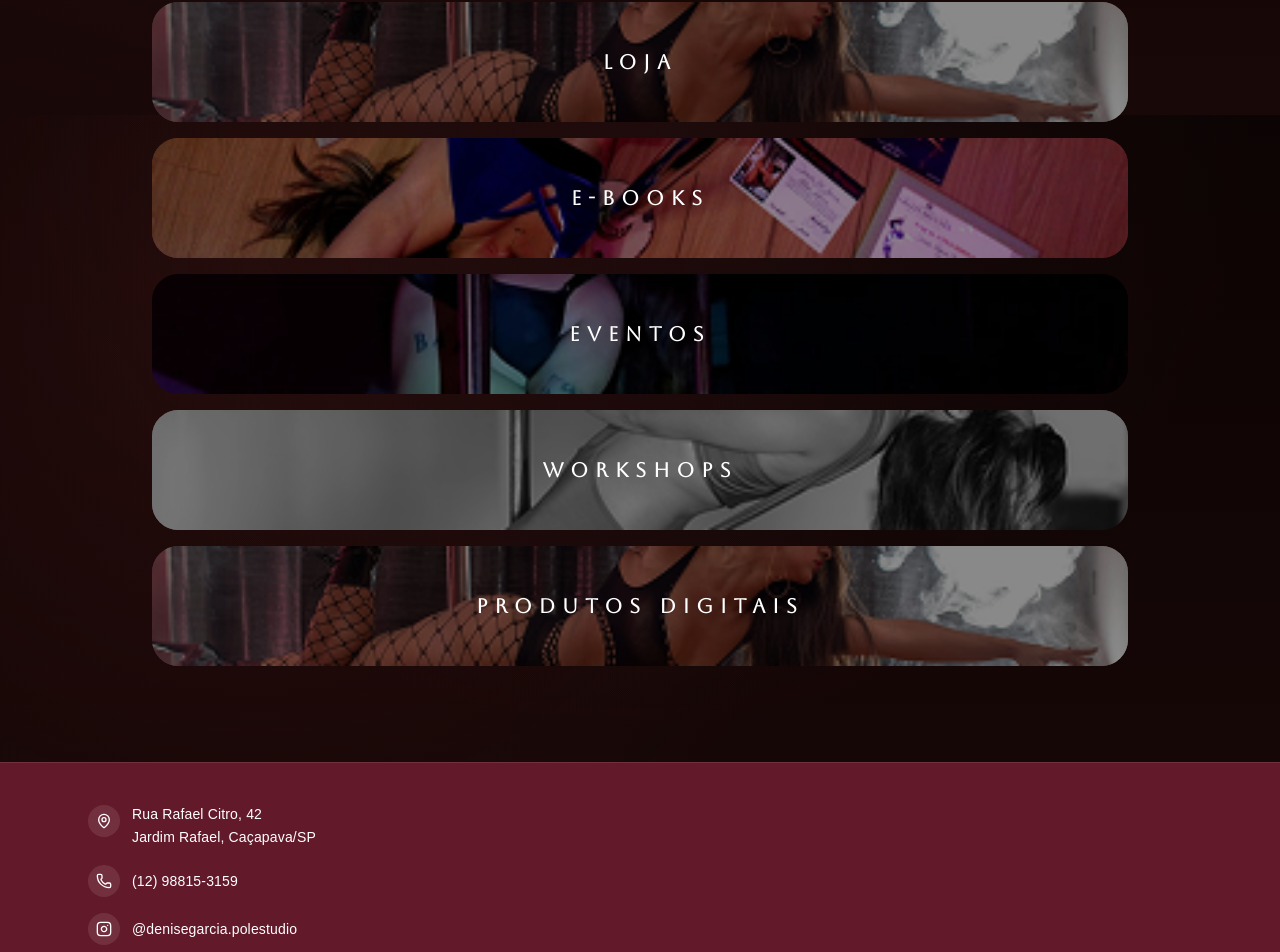
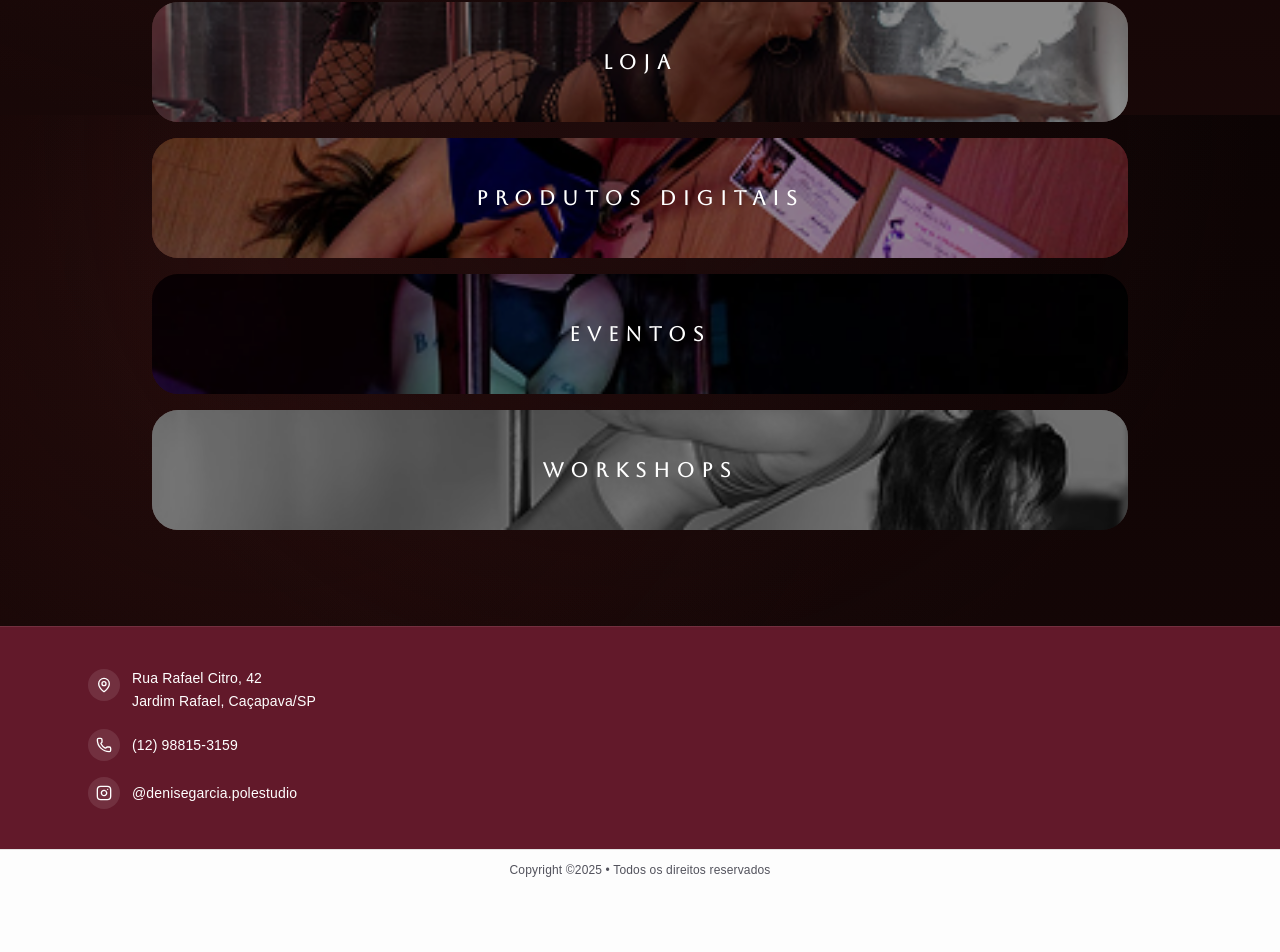
Before and after one commit to JulianoDotto/denise-polestudio, a Next.js app: page / in a window 1280 px wide. Shown: the part 1485-2437 px from the top of the page. After the commit the page ends 2375 px from the top, so only its background shows below. Built offline with nearby package versions, Linux system fonts and the light colour scheme; a web font is replaced by a local one.

Commit message:
remove unused paths

```diff
--- a/app/(admin)/admin/ebooks/[id]/edit/page.tsx
+++ /dev/null
@@ -1,9 +0,0 @@
-import { redirect } from 'next/navigation'
-
-export default function AdminEbooksEditRedirectPage({
-  params,
-}: {
-  params: { id: string }
-}) {
-  redirect(`/admin/produtos-digitais/${params.id}/edit`)
-}
--- a/app/(admin)/admin/ebooks/new/page.tsx
+++ /dev/null
@@ -1,5 +0,0 @@
-import { redirect } from 'next/navigation'
-
-export default function AdminEbooksNewRedirectPage() {
-  redirect('/admin/produtos-digitais/new')
-}
--- a/app/(admin)/admin/ebooks/page.tsx
+++ /dev/null
@@ -1,5 +0,0 @@
-import { redirect } from 'next/navigation'
-
-export default function AdminEbooksRedirectPage() {
-  redirect('/admin/produtos-digitais')
-}
--- a/app/ebooks/page.tsx
+++ /dev/null
@@ -1,5 +0,0 @@
-import { redirect } from 'next/navigation'
-
-export default function EbooksRedirectPage() {
-  redirect('/produtos-digitais')
-}
--- a/app/page.tsx
+++ b/app/page.tsx
@@ -7,14 +7,13 @@ import { TEXTS } from '@/hardcoded/texts'
 const helpLinks = [
   { title: TEXTS.HOME_LINK_AULAS_TITLE_1, href: '/aulas', imageUrl: IMAGES.HOME_BUTTON_LINKS_1 },
   { title: TEXTS.HOME_LINK_LOJA_TITLE_1, href: '/loja', imageUrl: IMAGES.HOME_BUTTON_LINKS_2 },
-  { title: TEXTS.HOME_LINK_EBOOKS_TITLE_1, href: '/ebooks', imageUrl: IMAGES.HOME_BUTTON_LINKS_3 },
-  { title: TEXTS.HOME_LINK_EVENTOS_TITLE_1, href: '/eventos', imageUrl: IMAGES.HOME_BUTTON_LINKS_4 },
-  { title: TEXTS.HOME_LINK_WORKSHOPS_TITLE_1, href: '/workshops', imageUrl: IMAGES.HOME_BUTTON_LINKS_5 },
   {
     title: TEXTS.HOME_LINK_PRODUTOS_DIGITAIS_TITLE_1,
     href: '/produtos-digitais',
     imageUrl: IMAGES.HOME_BUTTON_LINKS_6,
   },
+  { title: TEXTS.HOME_LINK_EVENTOS_TITLE_1, href: '/eventos', imageUrl: IMAGES.HOME_BUTTON_LINKS_4 },
+  { title: TEXTS.HOME_LINK_WORKSHOPS_TITLE_1, href: '/workshops', imageUrl: IMAGES.HOME_BUTTON_LINKS_5 },
 ]
 
 export default async function Home() {
--- a/hardcoded/images.ts
+++ b/hardcoded/images.ts
@@ -4,10 +4,9 @@ export const IMAGES = {
   HOME_SECTION_IMAGE_1: '/images/home/home_about.png',
   HOME_BUTTON_LINKS_1: '/images/home/home_button_1.png',
   HOME_BUTTON_LINKS_2: '/images/home/home_button_2.png',
-  HOME_BUTTON_LINKS_3: '/images/home/home_button_3.png',
   HOME_BUTTON_LINKS_4: '/images/home/home_button_4.png',
   HOME_BUTTON_LINKS_5: '/images/home/home_button_1.png',
-  HOME_BUTTON_LINKS_6: '/images/home/home_button_2.png',
+  HOME_BUTTON_LINKS_6: '/images/home/home_button_3.png',
   LOJA_HERO_1: '/images/placeholder.svg',
   EVENTOS_BANNER_1: '/images/placeholder.svg',
   PRODUTOS_DIGITAIS_PLACEHOLDER_1: '/images/placeholder.svg',
--- a/hardcoded/texts.ts
+++ b/hardcoded/texts.ts
@@ -70,7 +70,6 @@ export const TEXTS = {
     'Encontros intensivos para explorar técnicas, sensualidade e expressão.',
   HOME_LINK_AULAS_TITLE_1: 'Aulas',
   HOME_LINK_LOJA_TITLE_1: 'Loja',
-  HOME_LINK_EBOOKS_TITLE_1: 'E-books',
   HOME_LINK_EVENTOS_TITLE_1: 'Eventos',
   HOME_LINK_WORKSHOPS_TITLE_1: 'Workshops',
   HOME_LINK_PRODUTOS_DIGITAIS_TITLE_1: 'Produtos digitais',
```
